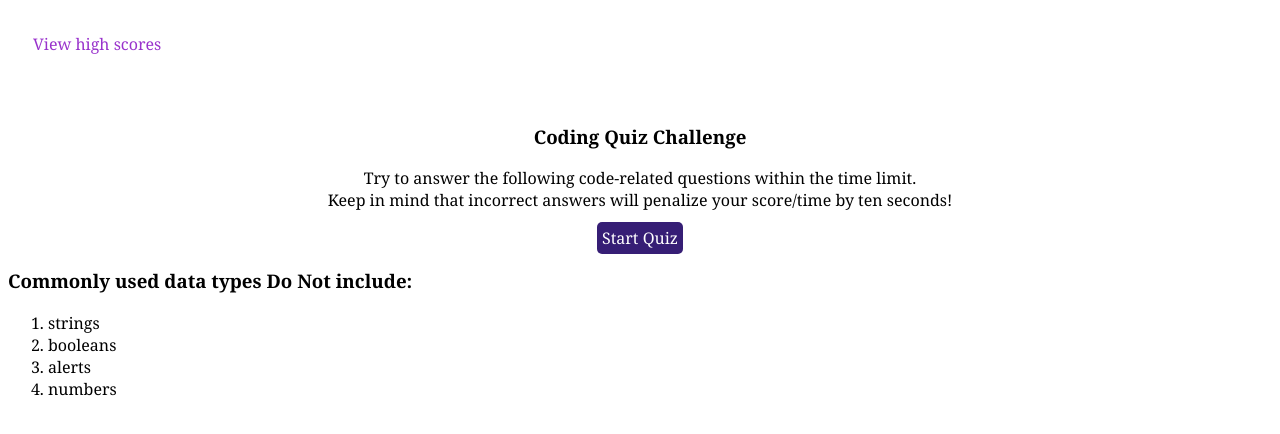
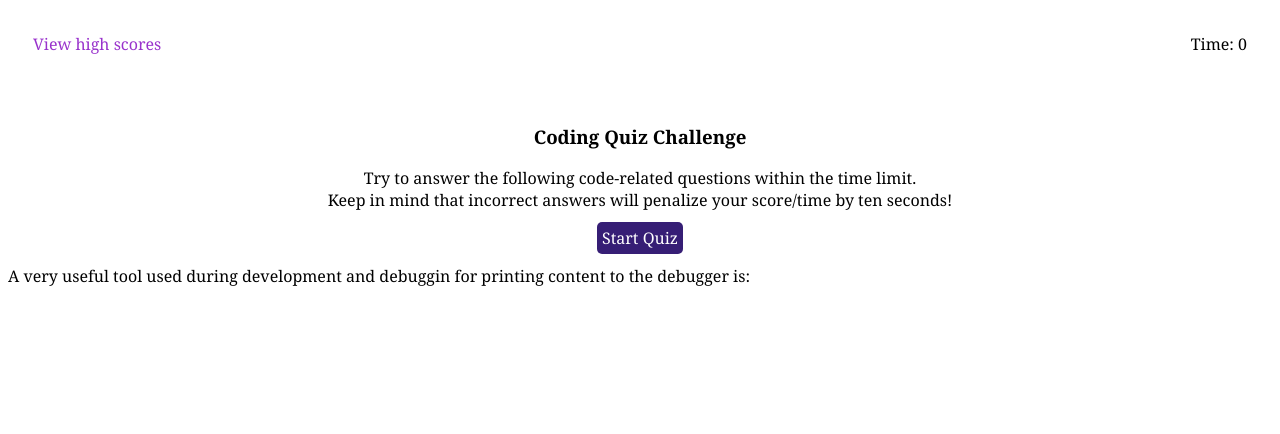
Before and after one commit to pbullock08/javascript-fundamentals-quiz, a plain HTML site: page index.html in a window 1280 px wide. Drawn offline with Linux system fonts and the light colour scheme.

Commit message:
continued working on styling and worked on code for the questions and answers portion of the quiz

```diff
--- a/assets/css/style.css
+++ b/assets/css/style.css
@@ -2,6 +2,7 @@
     font-family: Georgia, 'Times New Roman', Times, serif;
 }
 
+/*styling for header*/
 header {
     height: 75px;
 }
@@ -17,7 +18,8 @@ header {
     padding: 25px;
 }
 
-#starting-page {
+/*styling for cover page*/
+#cover-page {
     text-align: center;
 }
 
@@ -28,11 +30,6 @@ header {
     border-radius: 5px;
 }
 
-/* styling for starter page*/
-
-
-
-
 /* styling for questions*/
 
 
--- a/assets/js/script.js
+++ b/assets/js/script.js
@@ -22,36 +22,85 @@ function setTime() {
 
 //add additional question and answers
 
-var question = document.querySelector(".question-and-answers");
+// var question = document.querySelector(".question-and-answers");
 
-question.addEventListener("click", changeQuestion);
+// question.addEventListener("click", changeQuestion);
 
-function changeQuestion() {
-    question.children[0].textContent = "The condition in an if/else statement is enclosed with ________.";
-    question.children[1].children[0].textContent = "quotes";
-    question.children[1].children[1].textContent = "curly brackets";
-    question.children[1].children[2].textContent = "parenthesis";
-    question.children[1].children[3].textContent = "square brackets";
-}
+// function changeQuestion() {
+//     question.children[0].textContent = "The condition in an if/else statement is enclosed with ________.";
+//     question.children[1].children[0].textContent = "quotes";
+//     question.children[1].children[1].textContent = "curly brackets";
+//     question.children[1].children[2].textContent = "parenthesis";
+//     question.children[1].children[3].textContent = "square brackets";
+// }
 
-var question1 = [
+var questions = document.createElement("p");
+var optionsEl = document.createElement("ol");
+var options = document.createElement("li");
+
+var quizKey = [
     {
-        name: "Answer 1"
+        question: "Commonly used data types DO NOT include:",
+        options: {
+            1: "strings",
+            2: "booleans",
+            3: "alerts",
+            4: "numbers"
+        },
+        answer: "alerts"
     },
+
     {
-        name: "Answer 2"
+        question: "The condition in an if/else statement is enclosed with ________.",
+        options: {
+            1: "quotes",
+            2: "curly brackets",
+            3: "parenthesis",
+            4: "square brackets"
+        },
+        answer: "curly brackets"
     },
+
     {
-        name: "Answer 3"
+        question: "Arrays in JavaScript can be used to store ________.",
+        options: {
+            1: "numbers and strings",
+            2: "other arrays",
+            3: "booleans",
+            4: "all of the above"
+        },
+        answer: "all of the above"
     },
+
     {
-        name: "Answer 4"
+        question: "String values must be enclosed within ________ when being assigned to values.",
+        options: {
+            1: "commas",
+            2: "curly brackets",
+            3: "quotes",
+            4: "parenthesis"
+        },
+        answer: "quotes"
     },
-];
 
-for (var i=0; i < question1.length; i++) {
-    console.log(question1[i]);
-}
+    {
+        question: "A very useful tool used during development and debuggin for printing content to the debugger is:",
+        options: {
+            1: "JavaScript",
+            2: "terminal/bash",
+            3: "for loops",
+            4: "console log"
+        },
+        answer: "console log"
+    },
+]
+
+for (var i=0; i < quizKey.length; i++) {
+    questions.textContent = quizKey[i].question;
+    document.body.appendChild(questions);
+    options
+    }
+
 
 
 
@@ -64,8 +113,10 @@ for (var i=0; i < question1.length; i++) {
 //} else {
     //wrong
     //move to next question
-    //subtract 10 seconds from time
+    //timeLeft = timeLeft - 10
 //}
+
+//for last question whether wrong or right when you click on an answer it stops time and then logs that time on page with input
 
 //log score to local storage after last question or if time = 0
 
--- a/index.html
+++ b/index.html
@@ -8,23 +8,26 @@
     <link rel="stylesheet" href="./assets/css/style.css">
 </head>
 <body>
+    <!--header with view high score and time-->
     <header>
         <div id="score" class="card">View high scores</div>
 
-        <div id="timer" class="card"></div>
+        <div id="timer" class="card">Time: 0</div>
 
     </header>
     <br>
     <main>
-        <div id="starting-page">
+        <!--div for cover page-->
+        <div id="cover-page">
             <h3>Coding Quiz Challenge</h3>
             <p>Try to answer the following code-related questions within the time limit.
             <br>
             Keep in mind that incorrect answers will penalize your score/time by ten seconds!</p>
             <btn class="start-quiz">Start Quiz</btn>
         </div>
+
         <!---div for questions-->
-        <div class="question-and-answers">
+        <!-- <div class="question-and-answers">
             <h3>Commonly used data types Do Not include:</h3>
             <ol>
                 <li class="answer1">strings</li>
@@ -32,7 +35,7 @@
                 <li class="answer3">alerts</li>
                 <li class="answer4">numbers</li>
             </ol>
-        </div>
+        </div> -->
 
         <!--div for high score log and bank -->
     </main>
```
